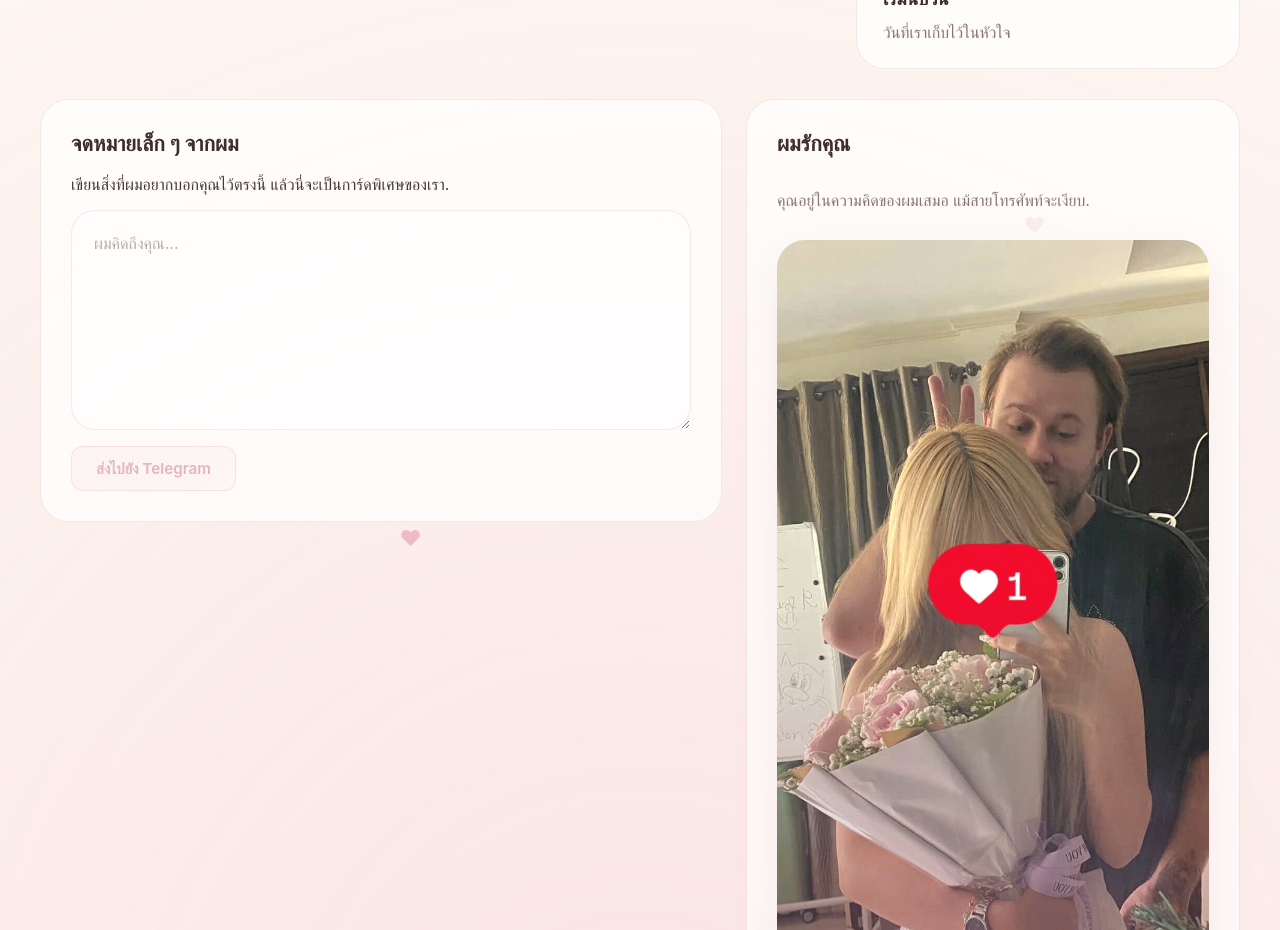
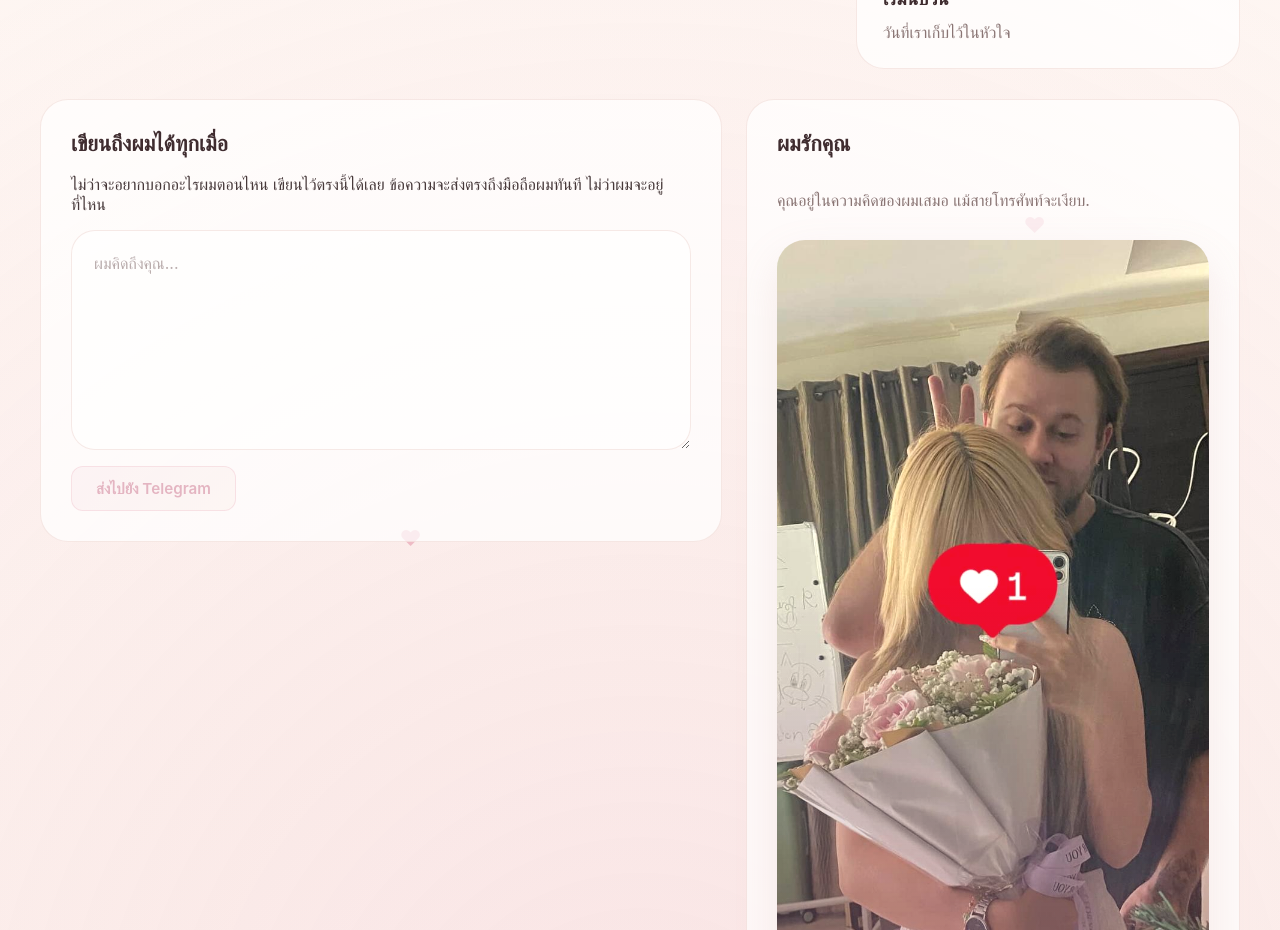
Before and after one commit to OdeszaGODx/ltr, a React (Vite) app: page / in a window 1280 px wide. Shown: the part 2020-2950 px from the top of the page. Built offline with nearby package versions, Linux system fonts and the light colour scheme.

Commit message:
Update letter card copy to reflect Telegram delivery
The card actually sends to Telegram, not a static card, so the text
now explains a message can be written anytime and reaches me directly.

```diff
--- a/src/App.jsx
+++ b/src/App.jsx
@@ -46,8 +46,8 @@ const strings = {
     stop: 'Stop music',
     memoriesTitle: 'Our cherished moments',
     galleryTitle: 'Memory notes',
-    letterTitle: 'A small letter from me',
-    letterDescription: 'Write what I want to tell you here — this becomes our special card.',
+    letterTitle: 'Write to me anytime',
+    letterDescription: "Whenever something is on your mind, write it here — it flies straight to my phone, wherever I am.",
     placeholder: 'I miss you...',
     loveTitle: 'I love you',
     loveDescription: 'You are always in my thoughts, even when the phone is quiet.',
@@ -73,8 +73,8 @@ const strings = {
     stop: 'หยุดเพลง',
     memoriesTitle: 'ช่วงเวลาที่รักของเรา',
     galleryTitle: 'ภาพความทรงจำ',
-    letterTitle: 'จดหมายเล็ก ๆ จากผม',
-    letterDescription: 'เขียนสิ่งที่ผมอยากบอกคุณไว้ตรงนี้ แล้วนี่จะเป็นการ์ดพิเศษของเรา.',
+    letterTitle: 'เขียนถึงผมได้ทุกเมื่อ',
+    letterDescription: 'ไม่ว่าจะอยากบอกอะไรผมตอนไหน เขียนไว้ตรงนี้ได้เลย ข้อความจะส่งตรงถึงมือถือผมทันที ไม่ว่าผมจะอยู่ที่ไหน',
     placeholder: 'ผมคิดถึงคุณ...',
     loveTitle: 'ผมรักคุณ',
     loveDescription: 'คุณอยู่ในความคิดของผมเสมอ แม้สายโทรศัพท์จะเงียบ.',
```
